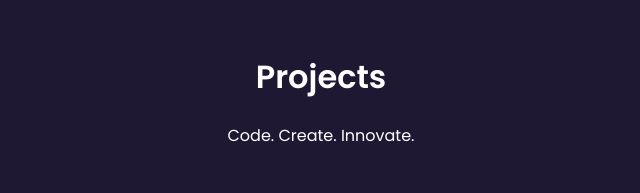
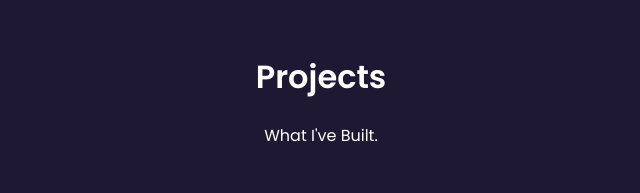
Before and after one commit to mygame02042005-beep/portfolio, a plain HTML site: page projects.html in a window 1280 px wide. Shown: the top 193 px of the page, 319-959 px from the left. Drawn offline with Linux system fonts and the light colour scheme.

Commit message:
Update projects.html

```diff
--- a/projects.html
+++ b/projects.html
@@ -15,7 +15,7 @@
 
   <header>
     <h1>Projects</h1>
-    <p>Code. Create. Innovate.</p>
+    <p>What I've Built.</p>
   </header>
 
   <nav>
```
